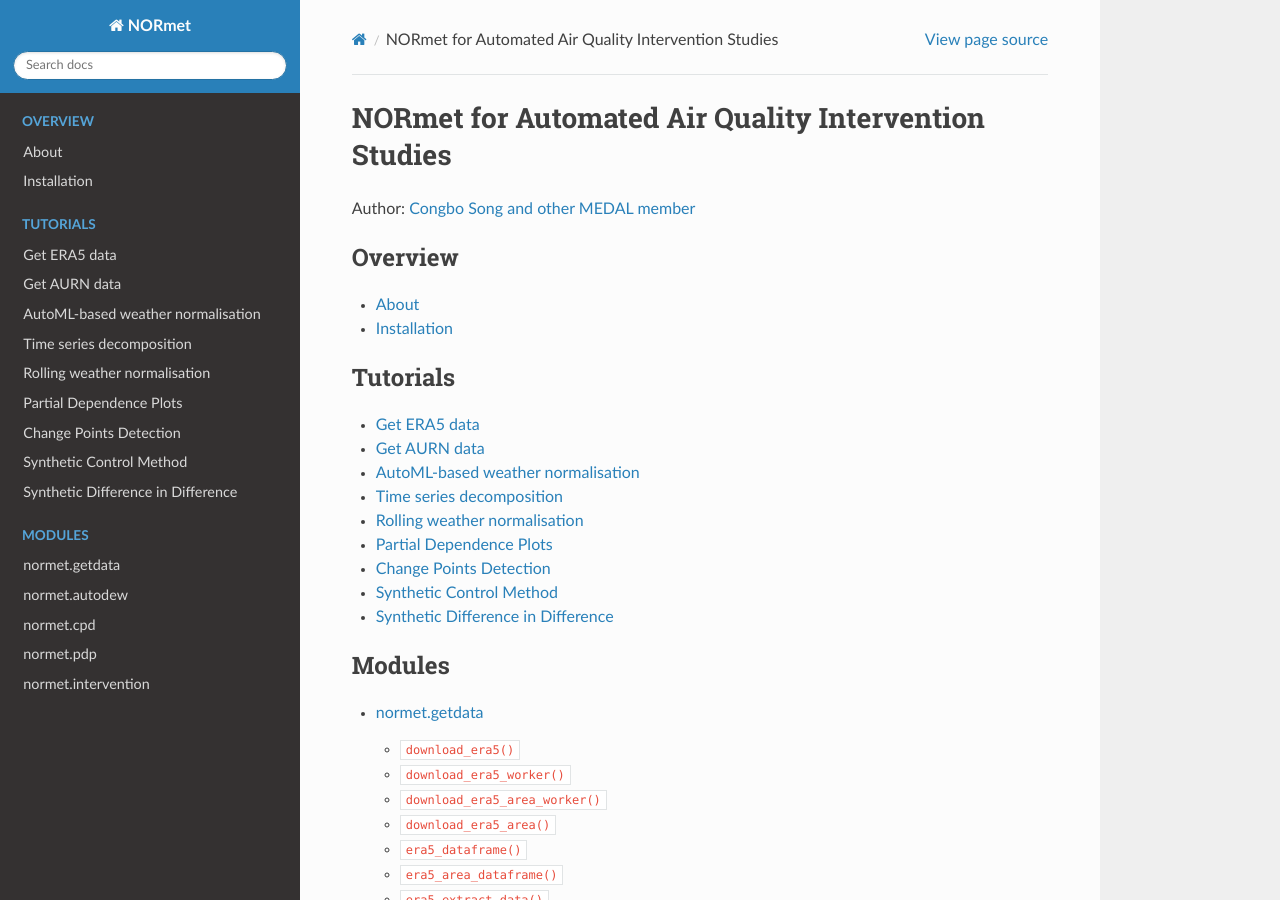
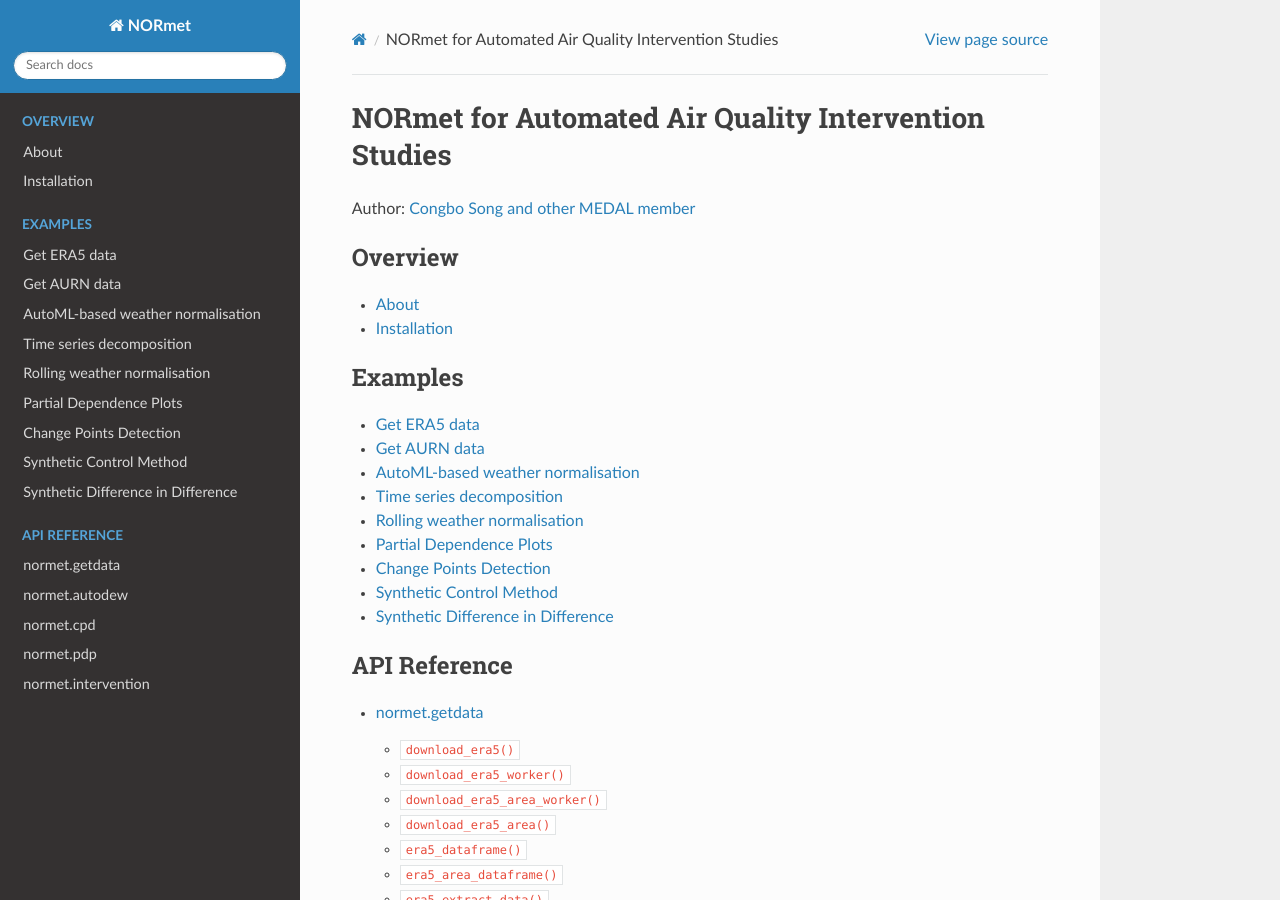
Before and after one commit to m-edal/normet, a Sphinx documentation site: the page built from docs/index.rst, in a window 1280 px wide and 900 px high. Built offline with Sphinx 7.4.7 and the Read the Docs theme 2.0.0, drawn with Linux system fonts in a browser that asks for light colours.

Commit message:
Update index.rst

```diff
--- a/docs/index.rst
+++ b/docs/index.rst
@@ -12,7 +12,7 @@ Author: `Congbo Song and other MEDAL member <https://github.com/dsncas>`_
 
 .. toctree::
   :maxdepth: 2
-  :caption: Tutorials
+  :caption: Examples
 
   notebooks/Case1_getdata.ipynb
   notebooks/Case2_autodew.ipynb
@@ -21,7 +21,7 @@ Author: `Congbo Song and other MEDAL member <https://github.com/dsncas>`_
 
 .. toctree::
   :maxdepth: 2
-  :caption: Modules
+  :caption: API Reference
 
   getdata
   autodew
```
